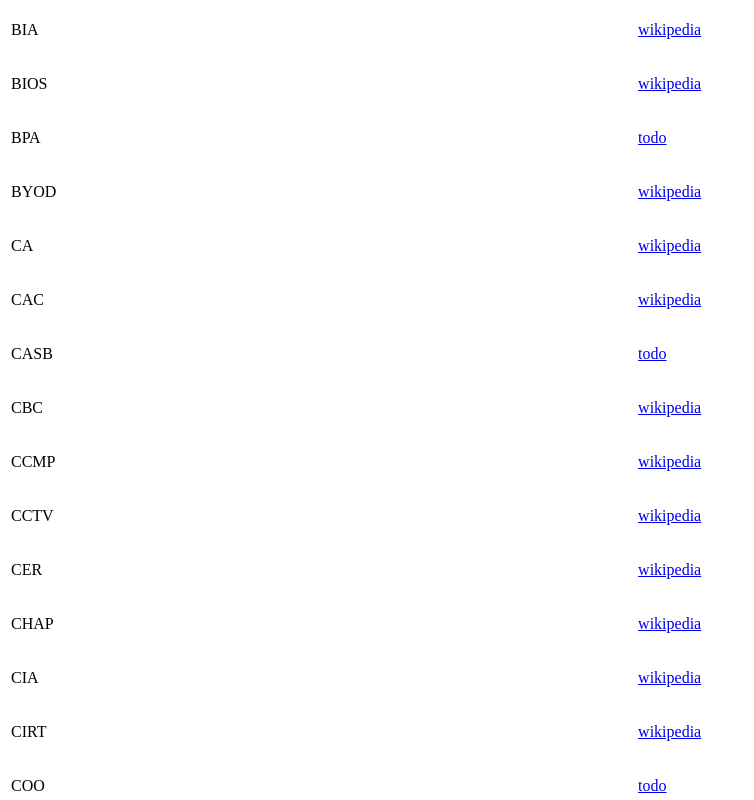
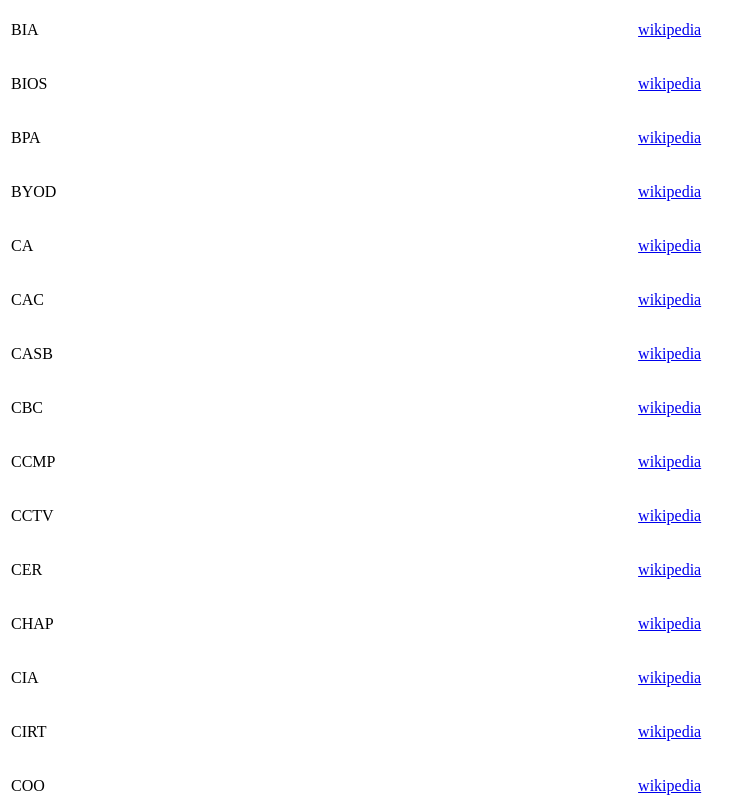
Before and after one commit to scubido/scubido.github.io, a plain HTML site: page index.html in a window 1280 px wide. Shown: the part 1000-1800 px from the top of the page, without its empty margins (0-754 px from the left). Drawn offline with Linux system fonts and the light colour scheme.

Commit message:
added wiki references

```diff
--- a/index.html
+++ b/index.html
@@ -139,7 +139,7 @@ Go to <a href="#ports">Ports</a>
    <tr>
       <td>BPA</td>
       <td><p class="changeColor">Business Partners Agreement</p></td>
-      <td><a target="_blank" rel="noopener noreferrer" href="https://en.wikipedia.org/wiki/AAA_(computer_security)">todo</a></td>
+      <td><a target="_blank" rel="noopener noreferrer" href="https://en.wikipedia.org/wiki/Business_partner">wikipedia</a></td>
 
    </tr>
    <tr>
@@ -163,7 +163,7 @@ Go to <a href="#ports">Ports</a>
    <tr>
       <td>CASB</td>
       <td><p class="changeColor">Cloud Access Security Broker</p></td>
-      <td><a target="_blank" rel="noopener noreferrer" href="https://en.wikipedia.org/wiki/AAA_(computer_security)">todo</a></td>
+      <td><a target="_blank" rel="noopener noreferrer" href="https://en.wikipedia.org/wiki/Cloud_access_security_broker">wikipedia</a></td>
 
    </tr>
    <tr>
@@ -211,7 +211,7 @@ Go to <a href="#ports">Ports</a>
    <tr>
       <td>COO</td>
       <td><p class="changeColor">Continuity of Operations</p></td>
-      <td><a target="_blank" rel="noopener noreferrer" href="https://en.wikipedia.org/wiki/AAA_(computer_security)">todo</a></td>
+      <td><a target="_blank" rel="noopener noreferrer" href="https://en.wikipedia.org/wiki/Business_continuity_planning">wikipedia</a></td>
 
    </tr>
    <tr>
@@ -607,13 +607,13 @@ Go to <a href="#ports">Ports</a>
    <tr>
       <td>IRP</td>
       <td><p class="changeColor">Incident Response Plan</p></td>
-      <td><a target="_blank" rel="noopener noreferrer" href="https://en.wikipedia.org/wiki/AAA_(computer_security)">todo</a></td>
+      <td><a target="_blank" rel="noopener noreferrer" href="https://en.wikipedia.org/wiki/Computer_security_incident_management">wikipedia</a></td>
 
    </tr>
    <tr>
       <td>ISA</td>
       <td><p class="changeColor">Interconnection Security Agreement</p></td>
-      <td><a target="_blank" rel="noopener noreferrer" href="https://en.wikipedia.org/wiki/AAA_(computer_security)">todo</a></td>
+      <td><a target="_blank" rel="noopener noreferrer" href="https://csrc.nist.gov/glossary/term/interconnection-security-agreement">nist</a></td>
 
    </tr>
    <tr>
```
